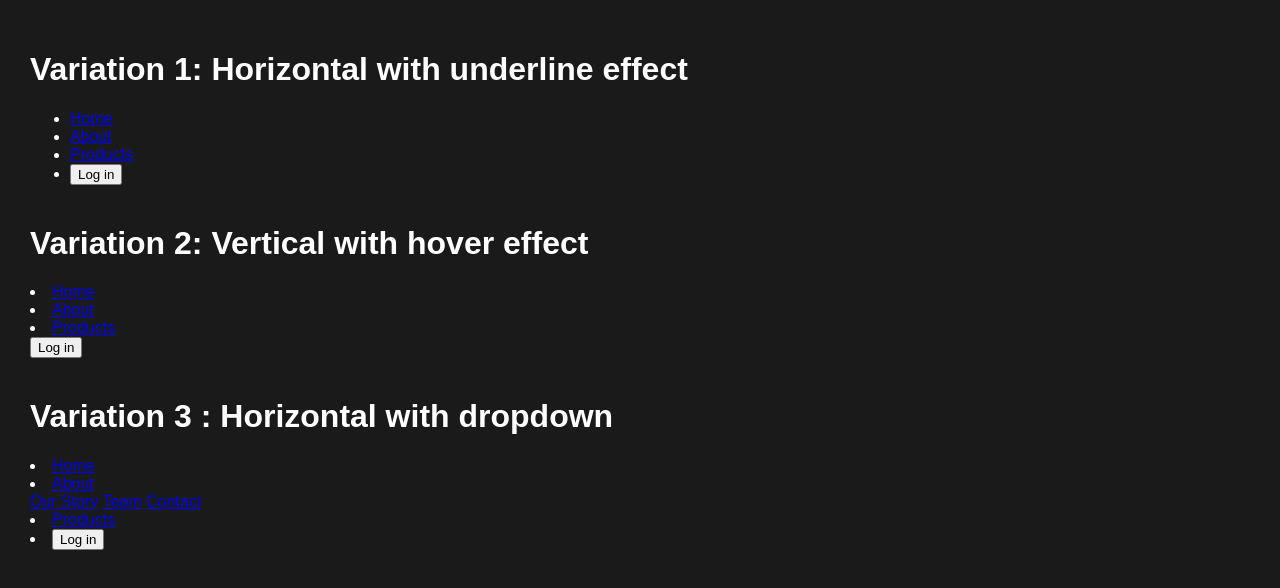
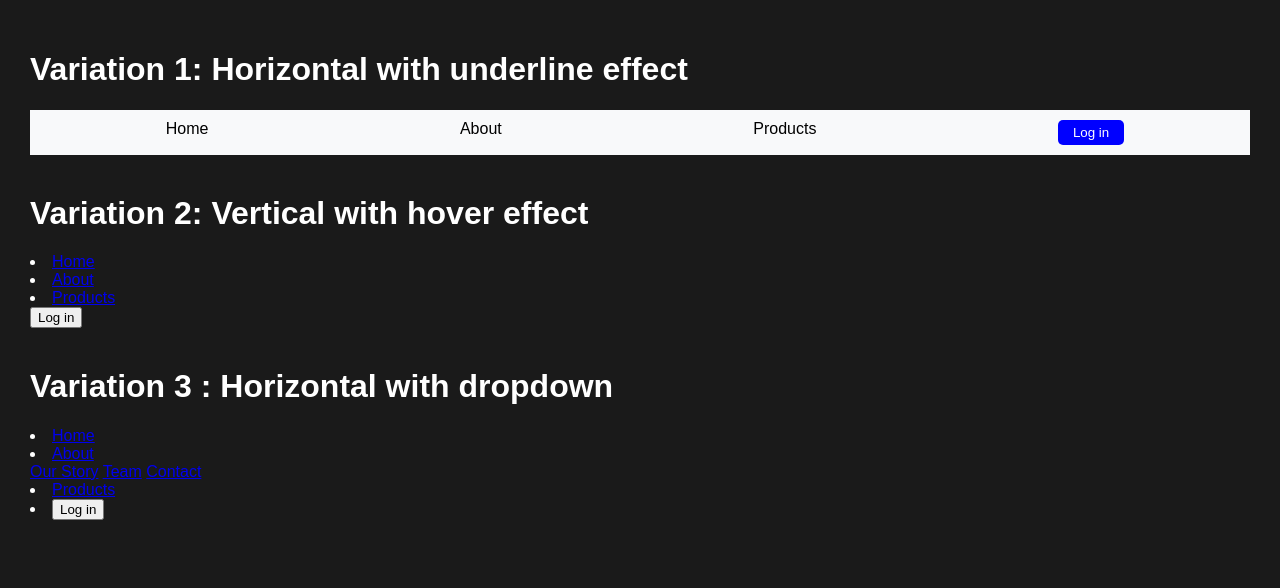
Before and after one commit to MernDevShovon/Nav-Bar-Project---Chai_Aur_Code, a plain HTML site: page index.html in a window 1280 px wide. Drawn offline with Linux system fonts and the light colour scheme.

Commit message:
chai aur code nav bar proect

```diff
--- a/style.css
+++ b/style.css
@@ -14,13 +14,13 @@ h2{
     margin-bottom: 20px;
 }
 
-.nav1{
+.nav-1{
     background-color:#f8f9fa;
     padding: 10px;
 }
 
 
-.nav1 ul{
+.nav-1 ul{
     list-style-type: none;
     display: flex;
     justify-content: space-around;
@@ -30,15 +30,40 @@ h2{
 }
 
 
-.nav1 li{
+.nav-1 li{
     display: inline;
 
 }
 
-.nav1 a{
+.nav-1 a{
     text-decoration: none;
     color: #000000;
     padding: 5px 10px;
     position: relative;
 
 }
+
+.nav-1 .button-1{
+    background-color: blue;
+    color: #fff;
+    border: none;
+    padding: 5px 15px;
+    border-radius: 5px;
+    cursor: pointer;
+}
+
+.nav-1 a::after{
+    content: "abc";
+    position: absolute;
+    bottom:0;
+    left:0;
+    width: 100%;
+    height: 2px;
+    background-color: blue;
+    transform: scaleY(0);
+    transform: 0.3s ease-in-out;
+}
+
+.nav-1 a:hover{
+    transform: scaleX(1);
+}
```
